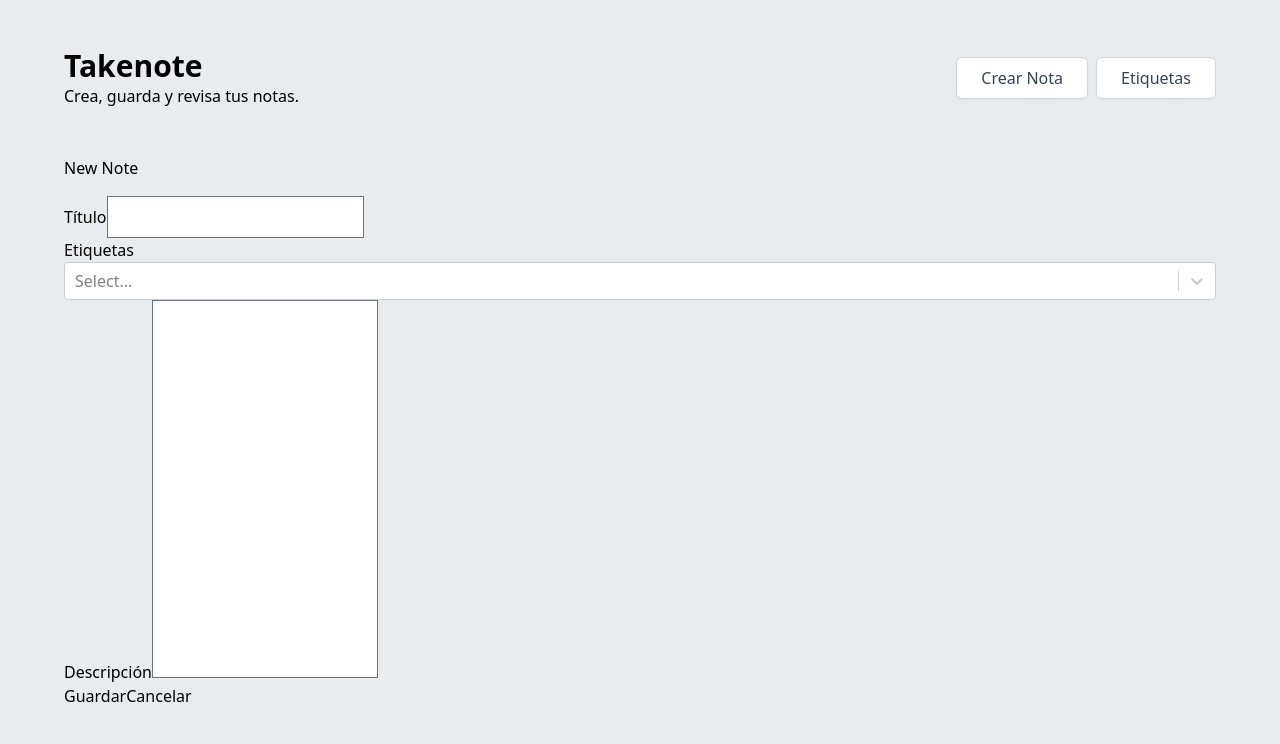
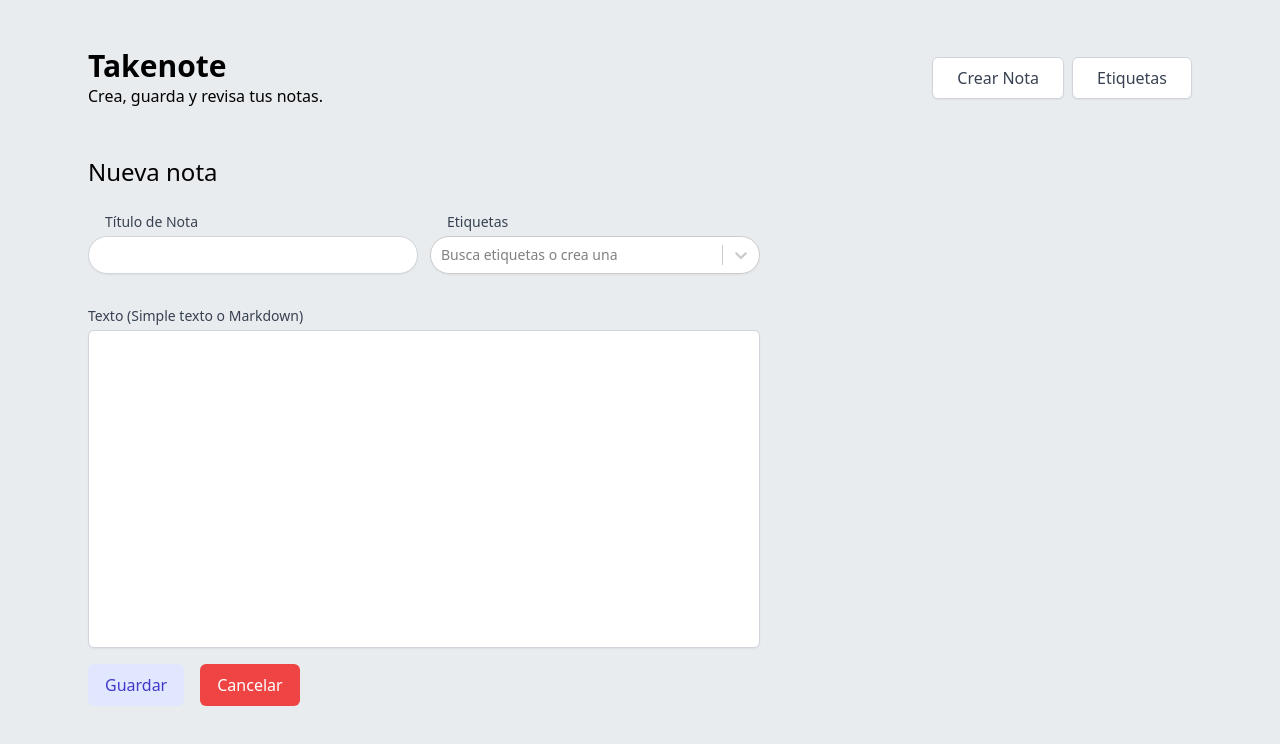
Before and after one commit to andreyanez/Takenote, a React (Vite) app: page /new in a window 1280 px wide. Shown: the top 744 px of the page. Built offline with nearby package versions, Linux system fonts and the light colour scheme.

Commit message:
feat: tailwind migration complete

```diff
--- a/src/App.tsx
+++ b/src/App.tsx
@@ -95,7 +95,9 @@
 		<main>
 			<div className="title__container">
 				<div>
-					<h1 className="text-3xl font-bold">Takenote</h1>
+					<Link to="/">
+						<h1 className="text-3xl font-bold">Takenote</h1>
+					</Link>
 					<h2>Crea, guarda y revisa tus notas.</h2>
 				</div>
 				<div className="flex gap-2">
--- a/src/components/NoteForm.tsx
+++ b/src/components/NoteForm.tsx
@@ -35,19 +35,32 @@
 	}
 
 	return (
+		<div className="max-w-2xl">
 			<form onSubmit={handleSubmit}>
-			<div>
-				<div>
-					<div>
-						<div>
-							<label>Título</label>
-							<input required ref={titleRef} defaultValue={title} />
+				<div className="flex gap-3 justify-between mb-8">
+					<div className="w-1/2">
+						<label htmlFor="title" className="ml-px pl-4 block text-sm font-medium text-gray-700">
+							Título de Nota
+						</label>
+						<div className="mt-1">
+							<input
+								type="text"
+								name="title"
+								required
+								ref={titleRef}
+								defaultValue={title}
+								className="shadow-sm focus:ring-neutral focus:border-neutral block w-full sm:text-sm border-gray-300 px-4 rounded-full"
+							/>
 						</div>
 					</div>
-					<div>
-						<div>
-							<label>Etiquetas</label>
+					<div className="w-1/2">
+						<label htmlFor="tags" className="ml-px pl-4 block text-sm font-medium text-gray-700 ">
+							Etiquetas
+						</label>
+						<div className="mt-1">
 							<CreatableReactSelect
+								classNamePrefix="react-select"
+								className="shadow-sm focus:ring-neutral focus:border-neutral block w-full sm:text-sm border-gray-300 rounded-full"
 								onCreateOption={label => {
 									const newTag = { id: uuidV4(), label };
 									onAddTag(newTag);
@@ -66,28 +79,47 @@
 										})
 									);
 								}}
+								placeholder="Busca etiquetas o crea una"
 								isMulti
 							/>
 						</div>
 					</div>
 				</div>
 				<div>
-					<label>Descripción</label>
+					<div>
+						<label htmlFor="comment" className="block text-sm font-medium text-gray-700">
+							Texto (Simple texto o Markdown)
+						</label>
+						<div className="mt-1">
 							<textarea
+								name="comment"
+								id="comment"
+								className="shadow-sm focus:border-neutral block w-full sm:text-sm border-gray-300 rounded-md resize-none"
 								required
 								rows={15}
 								ref={markdownRef}
-						style={{ resize: 'none' }}
 								defaultValue={markdown}
 							/>
 						</div>
-				<div className="justify-content-end">
-					<button type="submit">Guardar</button>
+					</div>
+				</div>
+				<div className="mt-4 flex justify-start gap-4">
+					<button
+						type="submit"
+						className="inline-flex items-center px-4 py-2 border border-transparent text-base font-medium rounded-md text-indigo-700 bg-indigo-100 hover:bg-indigo-200 focus:outline-none focus:ring-2 focus:ring-offset-2 focus:ring-indigo-500"
+					>
+						Guardar
+					</button>
 					<Link to="..">
-						<button type="button">Cancelar</button>
+						<button
+							type="button"
+							className="inline-flex items-center px-4 py-2 border border-transparent text-base font-medium rounded-md text-white bg-red-500 hover:bg-red-600 focus:outline-none focus:ring-2 focus:ring-offset-2 focus:ring-red-600"
+						>
+							Cancelar
+						</button>
 					</Link>
 				</div>
+			</form>
 		</div>
-		</form>
 	);
 }
--- a/src/index.scss
+++ b/src/index.scss
@@ -3,7 +3,7 @@
 @tailwind utilities;
 
 :root {
-	--transition: all 0.25s cubic-bezier(0.645, 0.045, 0.355, 1);
+	--transition: all 0.15s cubic-bezier(0.645, 0.045, 0.355, 1);
 	--bezier: cubic-bezier(0.645, 0.045, 0.355, 1);
 }
 
@@ -13,7 +13,7 @@
 }
 
 main {
-	@apply container mx-auto max-w-6xl;
+	@apply container mx-auto max-w-6xl px-6;
 }
 
 p {
--- a/src/pages/EditNote.tsx
+++ b/src/pages/EditNote.tsx
@@ -12,7 +12,7 @@
 	const note = useNote();
 	return (
 		<>
-			<h1 className="mb-4">Editar nota</h1>
+			<h1 className="md:text-left sm:text-center sm:text-6xl mb-6 md:text-2xl">Edita tu nota</h1>
 			<NoteForm
 				title={note.title}
 				markdown={note.markdown}
--- a/src/pages/NewNote.tsx
+++ b/src/pages/NewNote.tsx
@@ -10,7 +10,7 @@
 export function NewNote({ onSubmit, onAddTag, availableTags }: NewNoteProps) {
 	return (
 		<>
-			<h1 className="mb-4">New Note</h1>
+			<h1 className="md:text-left sm:text-center sm:text-6xl mb-6 md:text-2xl">Nueva nota</h1>
 			<NoteForm onSubmit={onSubmit} onAddTag={onAddTag} availableTags={availableTags} />
 		</>
 	);
--- a/src/pages/Note.tsx
+++ b/src/pages/Note.tsx
@@ -11,26 +11,36 @@
 	const navigate = useNavigate();
 
 	return (
-		<>
 		<div className="align-items-center mb-4">
-				<div>
-					<h1>{note.title}</h1>
+			<div className="flex justify-between mb-8 items-start">
+				<div className="w-1/2 pr-4">
+					<h1 className="font-bold md:text-left sm:text-center sm:text-6xl mb-6 md:text-5xl ">
+						{note.title}
+					</h1>
 					{note.tags.length > 0 && (
-						<div className="flex-wrap">
+						<ul className="flex">
 							{note.tags.map(tag => (
-								<div className="text-truncate" key={tag.id}>
+								<span
+									key={tag.id}
+									className="flex-shrink-0 inline-block px-2 py-0.5 text-green-800 text-xs font-medium bg-green-100 rounded-full"
+								>
 									{tag.label}
-								</div>
+								</span>
 							))}
-						</div>
+						</ul>
 					)}
 				</div>
-				<div>
-					<div>
+				<div className="flex gap-2 justify-end w-1/2">
 					<Link to={`/${note.id}/edit`}>
-							<button>Editar</button>
+						<button
+							type="button"
+							className="inline-flex items-center px-6 py-2 border border-gray-300 shadow-sm text-base font-medium rounded-md text-blue-500 bg-white hover:bg-gray-50 focus:outline-none focus:ring-2 focus:ring-offset-2 focus:ring-indigo-500"
+						>
+							Editar
+						</button>
 					</Link>
 					<button
+						className="inline-flex items-center px-6 py-2 border border-gray-300 shadow-sm text-base font-medium rounded-md text-red-500 bg-white hover:bg-gray-50 focus:outline-none focus:ring-2 focus:ring-offset-2 focus:ring-indigo-500"
 						onClick={() => {
 							onDelete(note.id);
 							navigate('/');
@@ -39,12 +49,16 @@
 						Eliminar
 					</button>
 					<Link to="/">
-							<button>Regresar</button>
+						<button
+							type="button"
+							className="inline-flex items-center px-6 py-2 border border-gray-300 shadow-sm text-base font-medium rounded-md text-gray-700 bg-white hover:bg-gray-50 focus:outline-none focus:ring-2 focus:ring-offset-2 focus:ring-indigo-500"
+						>
+							Regresar
+						</button>
 					</Link>
 				</div>
 			</div>
+			<ReactMarkdown>{note.markdown}</ReactMarkdown>
 		</div>
-			<ReactMarkdown>{note.markdown}</ReactMarkdown>
-		</>
 	);
 }
```
Lines whose indentation alone changed are shown as unchanged.
